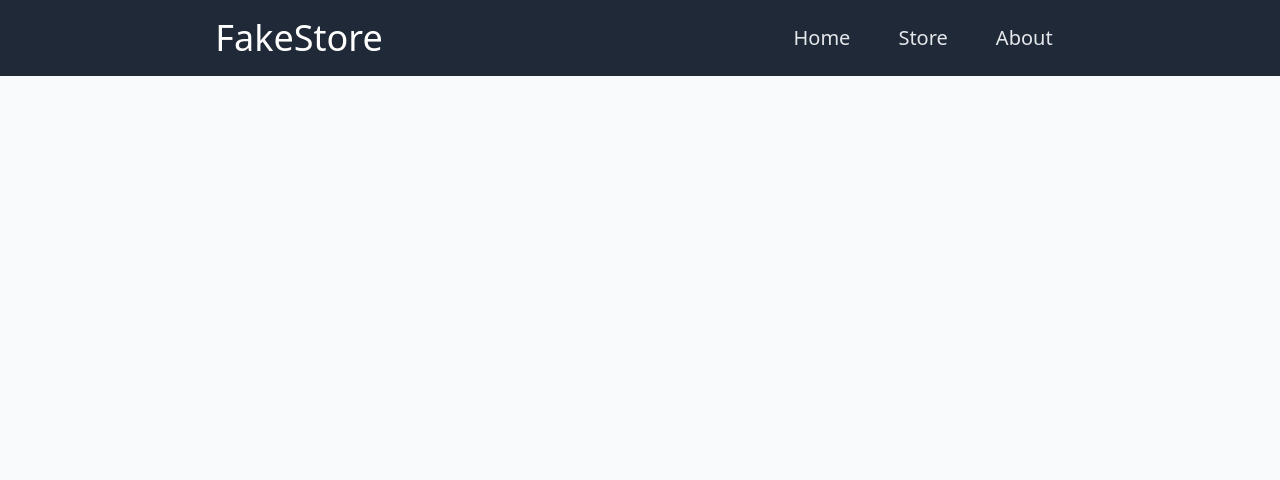
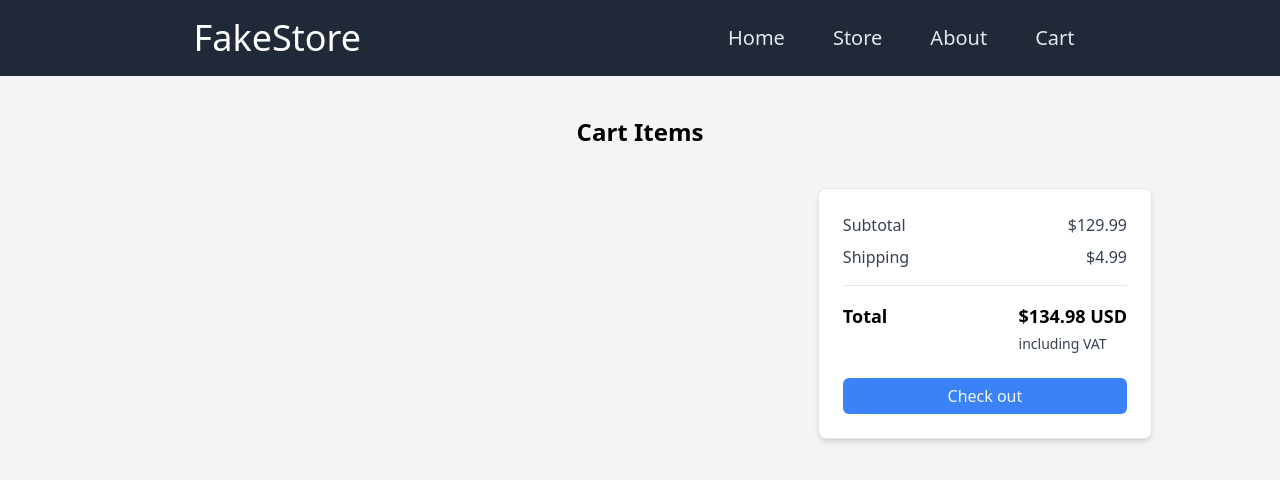
Before and after one commit to Nzha/shopping-cart, a React (Create React App) app: page /cart in a window 1280 px wide. Shown: the top 480 px of the page. Built offline with nearby package versions, Linux system fonts and the light colour scheme; the HTML template or start-up script is replaced by a standard one.

Commit message:
Add cart

```diff
--- a/src/App.js
+++ b/src/App.js
@@ -1,4 +1,4 @@
-import { useState } from 'react';
+import { useState, useEffect } from 'react';
 import React, {
   BrowserRouter as Router,
   Routes,
@@ -9,26 +9,45 @@ import Home from './components/Home';
 import About from './components/About';
 import Store from './components/Store';
 import ItemDetails from './components/ItemDetails';
+import Cart from './components/Cart';
 
 function App() {
-  const [cart, setCart] = useState([]);
+  const [cart, setCart] = useState(() => {
+    const storedCart = JSON.parse(localStorage.getItem('cart'));
+    return storedCart || [];
+  });
+
+  // localStorage.clear();
+
+  useEffect(() => {
+    localStorage.setItem('cart', JSON.stringify(cart));
+  }, [cart]);
 
   const addToCart = (item) => {
     const newCart = [...cart];
-    const product = newCart.find((a) => a.itemId === item.id);
+    const product = newCart.find((a) => a.id === item.id);
 
     if (product) {
       product.quantity += 1;
       setCart(newCart);
     } else {
-      setCart([...cart, { itemId: item.id, quantity: 1 }]);
+      setCart([
+        ...cart,
+        {
+          id: item.id,
+          quantity: 1,
+          title: item.title,
+          image: item.image,
+          price: item.price,
+        },
+      ]);
     }
   };
 
   return (
     <Router>
-      <div className="min-h-screen bg-gray-50">
-        <Nav cart={cart} setCart={setCart} />
+      <div className="min-h-screen bg-gray-100">
+        <Nav cart={cart} />
         <Routes>
           <Route path="/" element={<Home />} />
           <Route path="/about" element={<About />} />
@@ -37,6 +56,10 @@ function App() {
             path="/store/:id"
             element={<ItemDetails addToCart={addToCart} />}
           />
+          <Route
+            path="/cart"
+            element={<Cart cart={cart} setCart={setCart} />}
+          />
         </Routes>
       </div>
     </Router>
--- /dev/null
+++ b/src/components/Cart.js
@@ -0,0 +1,39 @@
+import CartItem from './CartItem';
+
+function Cart({ cart, setCart }) {
+  const listCart = cart.map((item) => <CartItem item={item} />);
+
+  return (
+    <div>
+      <div className="h-full bg-gray-100 pt-10">
+        <h1 className="mb-10 text-center text-2xl font-bold">Cart Items</h1>
+        <div className="mx-auto max-w-5xl justify-center px-6 md:flex md:space-x-6 xl:px-0">
+          <div className="rounded-lg md:w-2/3">{listCart}</div>
+          <div className="mt-6 h-full rounded-lg border bg-white p-6 shadow-md md:mt-0 md:w-1/3">
+            <div className="mb-2 flex justify-between">
+              <p className="text-gray-700">Subtotal</p>
+              <p className="text-gray-700">$129.99</p>
+            </div>
+            <div className="flex justify-between">
+              <p className="text-gray-700">Shipping</p>
+              <p className="text-gray-700">$4.99</p>
+            </div>
+            <hr className="my-4" />
+            <div className="flex justify-between">
+              <p className="text-lg font-bold">Total</p>
+              <div className="">
+                <p className="mb-1 text-lg font-bold">$134.98 USD</p>
+                <p className="text-sm text-gray-700">including VAT</p>
+              </div>
+            </div>
+            <button className="mt-6 w-full rounded-md bg-blue-500 py-1.5 font-medium text-blue-50 hover:bg-blue-600">
+              Check out
+            </button>
+          </div>
+        </div>
+      </div>
+    </div>
+  );
+}
+
+export default Cart;
--- /dev/null
+++ b/src/components/CartItem.js
@@ -0,0 +1,56 @@
+function CartItem({ item }) {
+  console.log(item);
+
+  return (
+    <div className="mb-6 justify-between rounded-lg bg-white p-6 shadow-md sm:flex sm:justify-start">
+      <img
+        src={item.image}
+        alt="product"
+        className="w-full rounded-lg sm:w-40 max-h-40"
+      />
+      <div className="sm:ml-4 sm:flex sm:w-full sm:justify-between">
+        <div className="mt-5 sm:mt-0">
+          <h2 className="text-lg font-bold text-gray-900">{item.title}</h2>
+          {/* <p className="mt-1 text-xs text-gray-700">{item.description}</p> */}
+        </div>
+        <div className="mt-4 flex justify-between sm:mt-0 sm:block sm:space-x-6 sm:space-y-6">
+          <div className="flex items-center border-gray-100">
+            <span className="cursor-pointer rounded-l bg-gray-100 px-3.5 py-1 duration-100 hover:bg-blue-500 hover:text-blue-50">
+              {' '}
+              -{' '}
+            </span>
+            <input
+              className="h-8 w-8 border bg-white text-center text-xs outline-none"
+              type="number"
+              value={item.quantity}
+              min="1"
+            />
+            <span className="cursor-pointer rounded-r bg-gray-100 px-3 py-1 duration-100 hover:bg-blue-500 hover:text-blue-50">
+              {' '}
+              +{' '}
+            </span>
+          </div>
+          <div className="flex items-center space-x-4">
+            <p className="text-sm">${item.price}</p>
+            <svg
+              xmlns="http://www.w3.org/2000/svg"
+              fill="none"
+              viewBox="0 0 24 24"
+              strokeWidth="1.5"
+              stroke="currentColor"
+              className="h-5 w-5 cursor-pointer duration-150 hover:text-red-500"
+            >
+              <path
+                strokeLinecap="round"
+                strokeLinejoin="round"
+                d="M6 18L18 6M6 6l12 12"
+              />
+            </svg>
+          </div>
+        </div>
+      </div>
+    </div>
+  );
+}
+
+export default CartItem;
--- a/src/components/Nav.js
+++ b/src/components/Nav.js
@@ -1,7 +1,7 @@
 import { Link } from 'react-router-dom';
 
-function Nav({ cart, setCart }) {
-  const handleClick = () => {
+function Nav({ cart }) {
+  const handleClickTemp = () => {
     console.table(cart);
   };
 
@@ -9,7 +9,7 @@ function Nav({ cart, setCart }) {
     <nav className="bg-gray-800">
       <div className="flex items-center justify-around p-4 text-white">
         {/* <Link to="/"> */}
-        <h3 className="cursor-pointer text-4xl" onClick={handleClick}>
+        <h3 className="cursor-pointer text-4xl" onClick={handleClickTemp}>
           FakeStore
         </h3>
         {/* </Link> */}
@@ -29,6 +29,11 @@ function Nav({ cart, setCart }) {
               About
             </li>
           </Link>
+          <Link to="/cart">
+            <li className="cursor-pointer rounded-md px-3 py-2 hover:bg-gray-700 hover:text-white">
+              Cart
+            </li>
+          </Link>
         </ul>
       </div>
     </nav>
```
